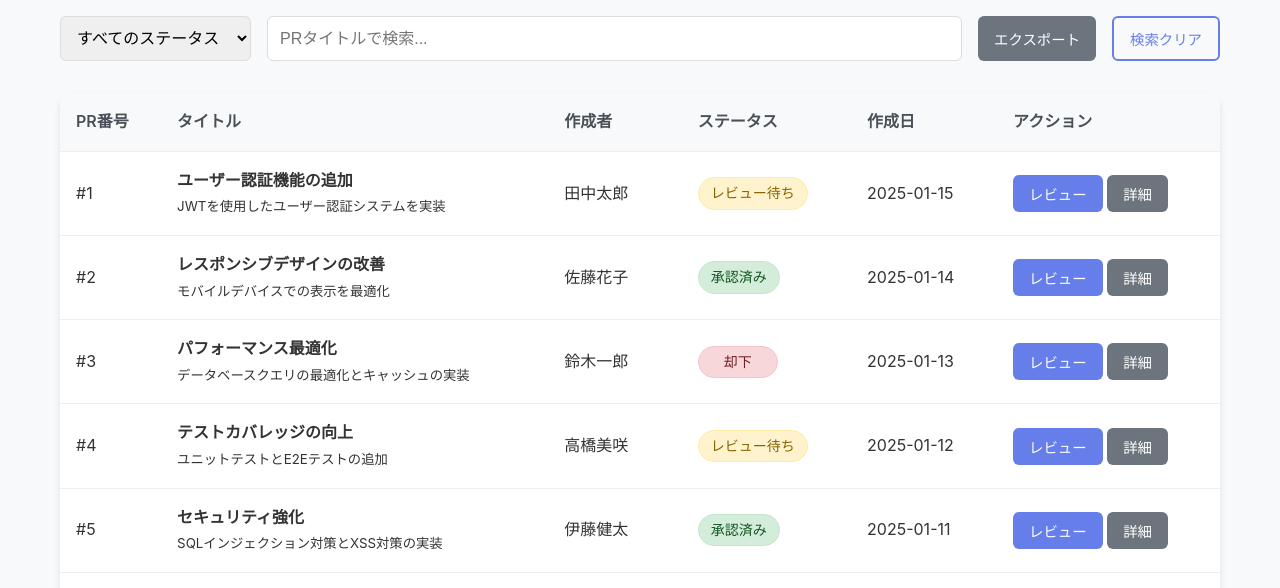
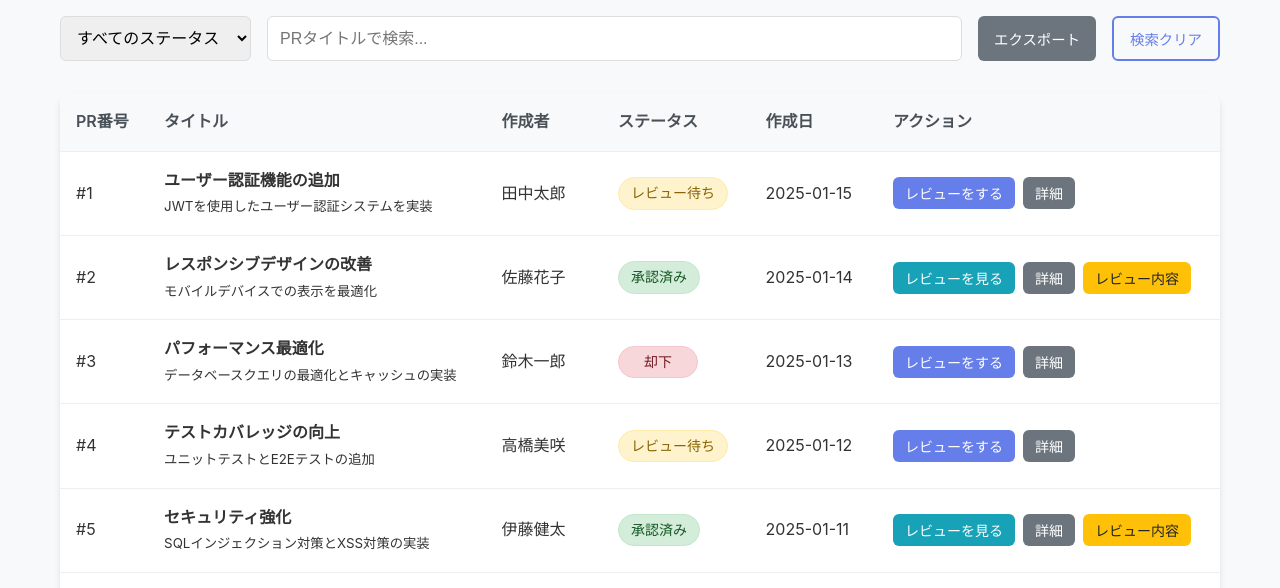
Before and after one commit to holonincjp/reviewtest, a plain HTML site: page index.html in a window 1280 px wide. Both pictures are taken after a click on the link "PR一覧". Shown: the part 177-765 px from the top of the page. Drawn offline with Linux system fonts and the light colour scheme.

Commit message:
↓修正

```diff
--- a/script.js
+++ b/script.js
@@ -193,6 +193,24 @@ function renderPRTable(prs) {
   prs.forEach(pr => {
     const row = document.createElement('tr');
 
+    // レビューボタンの表示を状況に応じて変更
+    let reviewButtonText = 'レビュー';
+    let reviewButtonClass = 'btn-primary';
+
+    if (pr.status === 'approved' || pr.status === 'reviewed') {
+      reviewButtonText = 'レビューを見る';
+      reviewButtonClass = 'btn-info';
+    } else {
+      reviewButtonText = 'レビューをする';
+      reviewButtonClass = 'btn-primary';
+    }
+
+    // レビュー内容ボタンの表示制御
+    let reviewContentButton = '';
+    if (pr.status === 'approved' || pr.status === 'reviewed') {
+      reviewContentButton = `<button class="btn btn-warning btn-sm" onclick="showReviewContent(${pr.id})">レビュー内容</button>`;
+    }
+
     row.innerHTML = `
             <td>#${pr.id}</td>
             <td>
@@ -203,8 +221,11 @@ function renderPRTable(prs) {
             <td><span class="status-badge status-${pr.status}">${getStatusText(pr.status)}</span></td>
             <td>${pr.createdAt}</td>
             <td>
-                <button class="btn btn-primary" onclick="reviewPR(${pr.id})">レビュー</button>
-                <button class="btn btn-secondary" onclick="viewPR(${pr.id})">詳細</button>
+                <div class="action-buttons">
+                    <button class="btn ${reviewButtonClass}" onclick="reviewPR(${pr.id})">${reviewButtonText}</button>
+                    <button class="btn btn-secondary" onclick="viewPR(${pr.id})">詳細</button>
+                    ${reviewContentButton}
+                </div>
             </td>
         `;
     prTableBody.appendChild(row);
@@ -286,7 +307,17 @@ function reviewPR(prId) {
 // レビュー内容を表示
 function showReviewContent(prId) {
   const review = reviewData[prId];
-  if (!review) return;
+  if (!review) {
+    alert('レビュー内容が見つかりません。');
+    return;
+  }
+
+  // レビューフォームセクションに移動
+  showSection('review-form');
+
+  // ナビリンクのアクティブ状態を更新
+  navLinks.forEach(navLink => navLink.classList.remove('active'));
+  document.querySelector('[data-section="review-form"]').classList.add('active');
 
   // タイトルを「レビュー」に変更
   document.querySelector('#review-form h2').textContent = 'レビュー';
@@ -859,6 +890,13 @@ function setupEventListeners() {
     });
   }
 
+  // モーダルの閉じるボタンが動的に生成される場合の対応
+  document.addEventListener('click', (e) => {
+    if (e.target.classList.contains('close')) {
+      closePRModal();
+    }
+  });
+
   // エクスポート機能
   if (exportBtn) {
     exportBtn.addEventListener('click', exportPRData);
--- a/styles.css
+++ b/styles.css
@@ -776,6 +776,17 @@ tr:hover {
   border-color: #117a8b;
 }
 
+.btn-warning {
+  background: #ffc107;
+  border-color: #ffc107;
+  color: #212529;
+}
+
+.btn-warning:hover {
+  background: #e0a800;
+  border-color: #d39e00;
+}
+
 
 /* ダークモード対応 */
 body.dark-mode .review-display {
```
Also changed, not shown: 1 other file.
